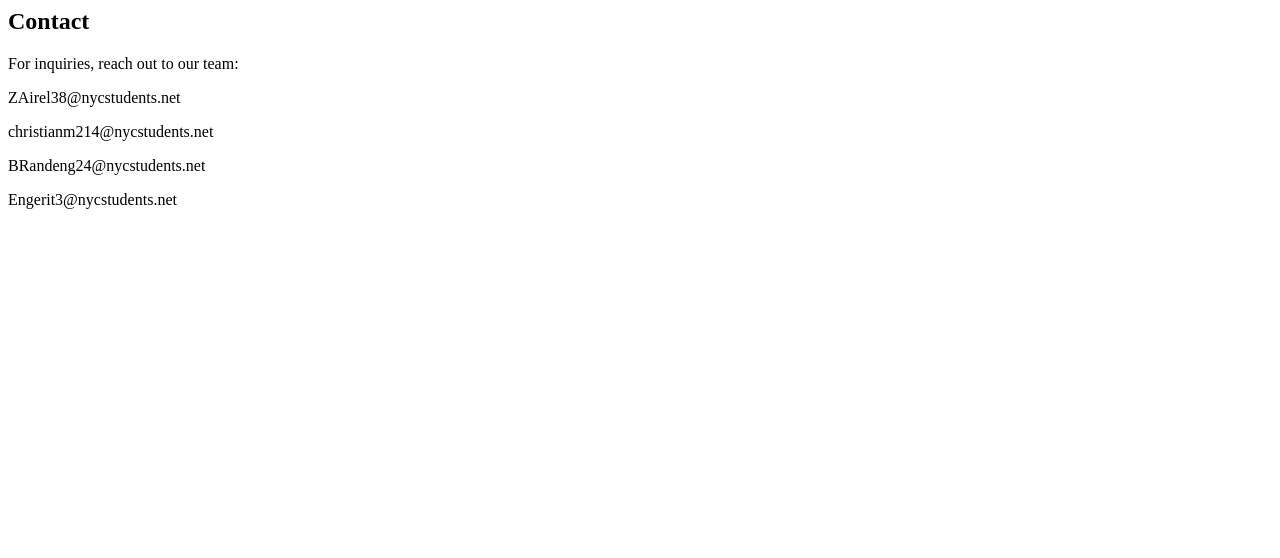
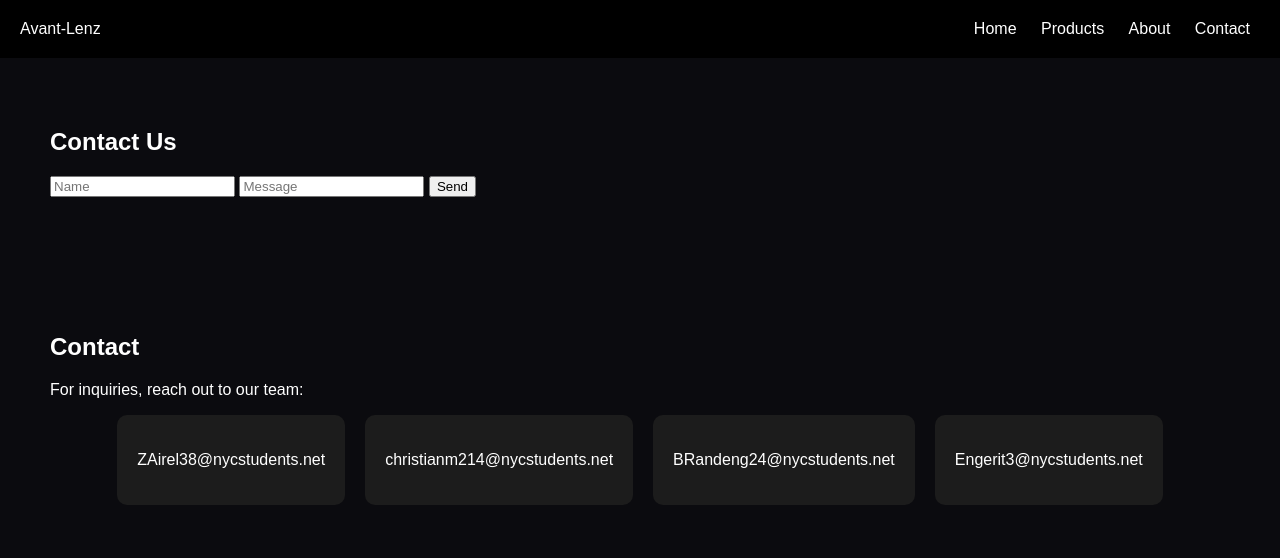
Before and after one commit to Zairel38/avantlenz.github.io, a plain HTML site: page contact.html in a window 1280 px wide. Drawn offline with Linux system fonts and the light colour scheme.

Commit message:
Update contact.html

```diff
--- a/contact.html
+++ b/contact.html
@@ -1,3 +1,37 @@
+<!DOCTYPE html>
+<html lang="en">
+<head>
+<meta charset="UTF-8">
+<title>Contact</title>
+<link rel="stylesheet" href="style.css">
+</head>
+
+<body>
+
+<header>
+    <div class="logo">Avant-Lenz</div>
+    <nav>
+        <a href="index.html">Home</a>
+        <a href="products.html">Products</a>
+        <a href="about.html">About</a>
+        <a href="contact.html">Contact</a>
+    </nav>
+</header>
+
+<section class="section">
+    <h2>Contact Us</h2>
+
+    <input id="name" placeholder="Name">
+    <input id="message" placeholder="Message">
+    <button onclick="sendMessage()">Send</button>
+
+    <p id="contactMsg"></p>
+</section>
+
+<script src="script.js"></script>
+</body>
+</html>
+
 <section class="section">
 
     <h2>Contact</h2>
```
